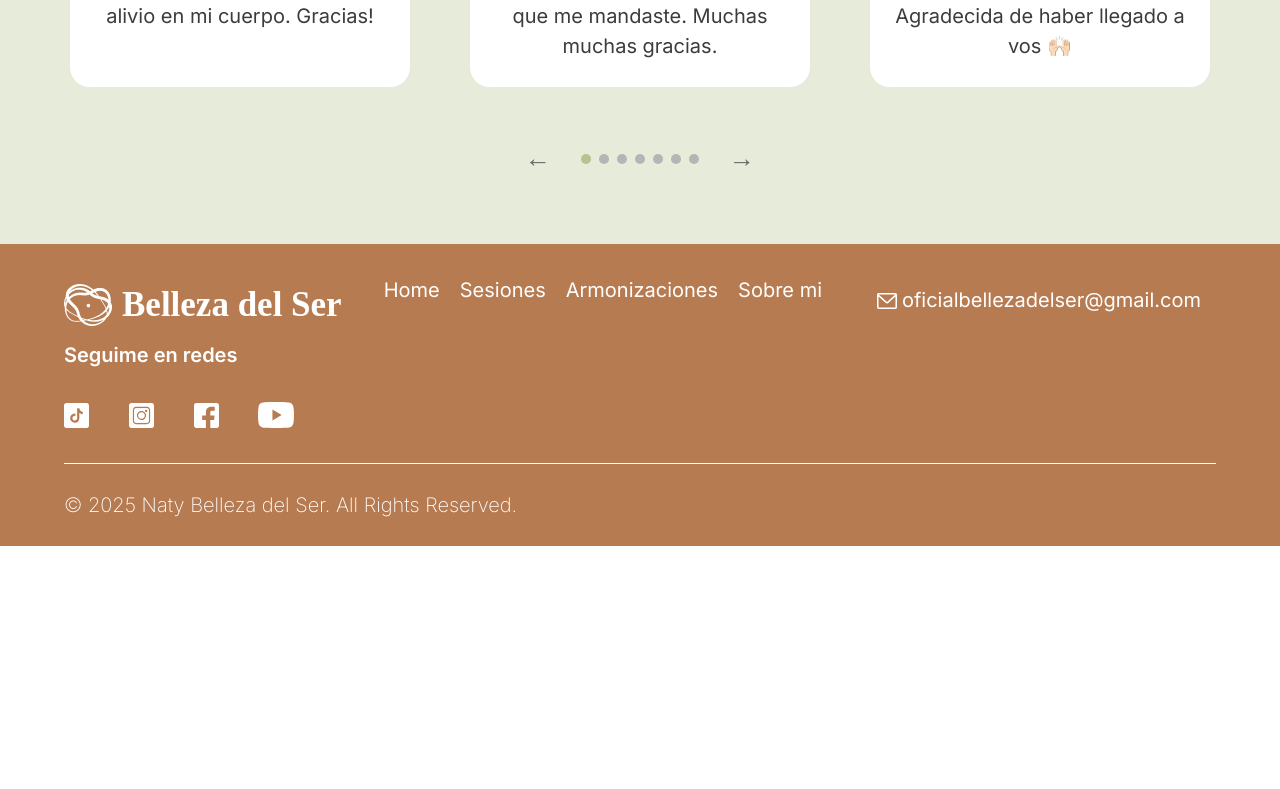
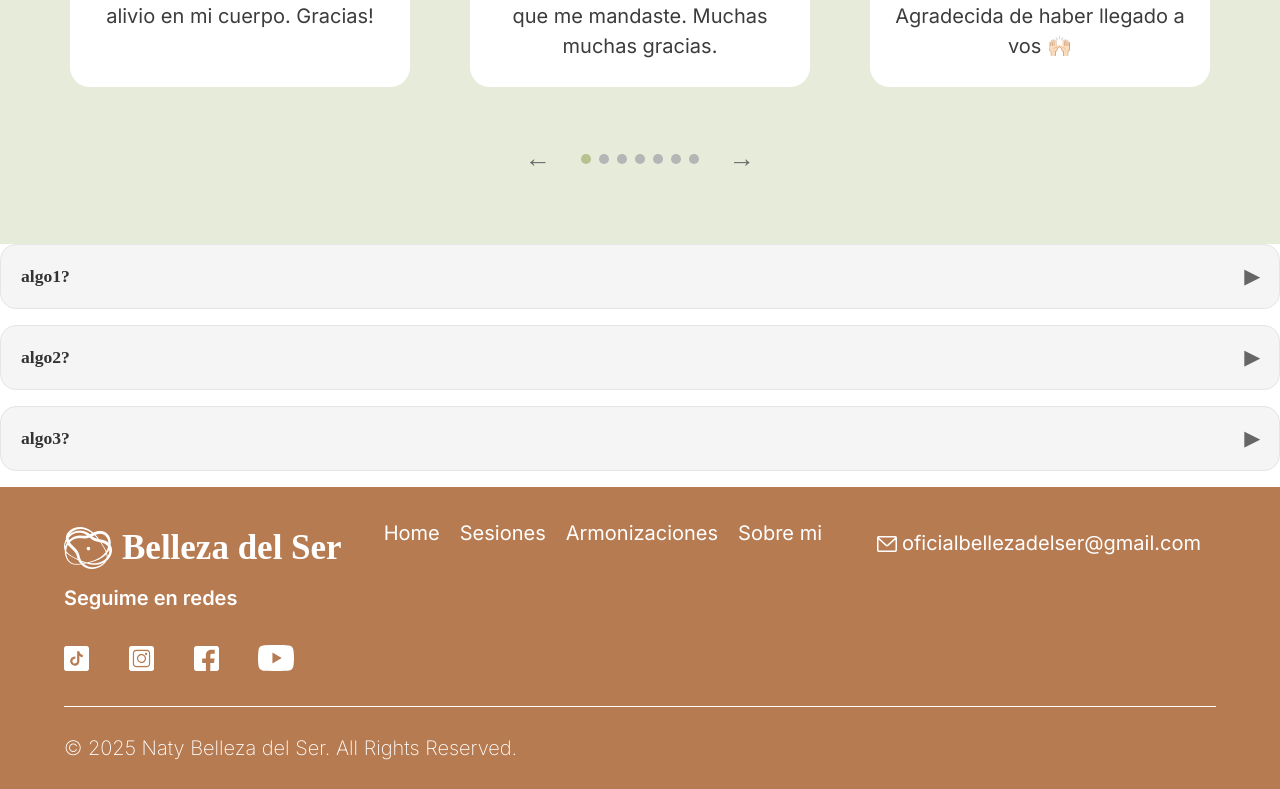
Before and after one commit to AlexisBazila/bellezadelser, a React (Vite) app: page / in a window 1280 px wide. Shown: the part 4201-4990 px from the top of the page. Before the commit the page ends 4747 px from the top, so only its background shows below. Built offline with nearby package versions, Linux system fonts and the light colour scheme; a small style sheet from the web is missing; a web font is replaced by a local one.

Commit message:
Acordeon FQA

```diff
--- a/src/App.jsx
+++ b/src/App.jsx
@@ -27,7 +27,7 @@ function App() {
           path="/sesiones/acompañamiento"
           element={<SesionAcompañamiento />}
         />
-        <Route path="/Armonizaciones/activaciones" element={<Proximamente />} />
+        <Route path="/Armonizaciones/activaciones" element={<Activaciones />} />
         <Route path="/carrito" element={<Proximamente />} />
         <Route path="/Armonizaciones/ebooks" element={<Proximamente />} />
         <Route path="/checkagenda" element={<CheckAgenda />} />
--- /dev/null
+++ b/src/components/AccordionMenu/AccordionMenu.css
@@ -0,0 +1,49 @@
+.accordion-item {
+    background-color: #f5f5f5;
+    border-radius: 16px;
+    margin-bottom: 16px;
+    border: 1px solid #e5e5e5;
+    overflow: hidden;
+}
+
+.accordion-header {
+    display: flex;
+    justify-content: space-between;
+    align-items: center;
+    cursor: pointer;
+    padding: 20px;
+    font-weight: 600;
+    font-size: 1.1rem;
+    color: #333;
+}
+
+.accordion-icon {
+    font-size: 1.2rem;
+    transition: transform 0.3s ease;
+    color: #666;
+}
+
+.accordion-icon.open {
+    transform: rotate(90deg);
+    /* estilo flecha tipo ">" que gira */
+}
+
+.accordion-content {
+    max-height: 0;
+    opacity: 0;
+    overflow: hidden;
+    transition: all 0.3s ease;
+    padding: 0 20px;
+}
+
+.accordion-content.open {
+    max-height: 300px;
+    opacity: 1;
+    padding: 0 20px 20px 20px;
+}
+
+.accordion-text {
+    color: #666;
+    font-size: 0.95rem;
+    line-height: 1.6;
+}
--- /dev/null
+++ b/src/components/AccordionMenu/AccordionMenu.jsx
@@ -0,0 +1,19 @@
+import React from "react";
+import "./AccordionMenu.css";
+
+function AccordionMenu({ pregunta, respuesta, isOpen, onClick }) {
+  return (
+    <div className="accordion-item">
+      <div className="accordion-header" onClick={onClick}>
+        {pregunta}
+        <span className={`accordion-icon ${isOpen ? "open" : ""}`}>▶</span>
+      </div>
+
+      <div className={`accordion-content ${isOpen ? "open" : ""}`}>
+        <p className="accordion-text">{respuesta}</p>
+      </div>
+    </div>
+  );
+}
+
+export default AccordionMenu;
--- /dev/null
+++ b/src/layouts/FQA/FQA.jsx
@@ -0,0 +1,28 @@
+import React, { useState } from "react";
+import AccordionMenu from "../../components/AccordionMenu/AccordionMenu";
+
+function FQA() {
+  const [activeIndex, setActiveIndex] = useState(null);
+
+  const data = [
+    { pregunta: "algo1?", respuesta: "respuesta1" },
+    { pregunta: "algo2?", respuesta: "respuesta2" },
+    { pregunta: "algo3?", respuesta: "respuesta3" },
+  ];
+
+  return (
+    <div>
+      {data.map((item, index) => (
+        <AccordionMenu
+          key={index}
+          pregunta={item.pregunta}
+          respuesta={item.respuesta}
+          isOpen={activeIndex === index}
+          onClick={() => setActiveIndex(activeIndex === index ? null : index)}
+        />
+      ))}
+    </div>
+  );
+}
+
+export default FQA;
--- a/src/pages/Home.jsx
+++ b/src/pages/Home.jsx
@@ -4,6 +4,7 @@ import MissionSection from "../layouts/missionSection/MissionSection";
 import ExperienceSection from "../layouts/experienceSection/ExperienceSection";
 import ReviewsSection from "../layouts/reviewsSection/ReviewsSection";
 import SessionSection from "../layouts/sessionSection/SessionSection";
+import FQA from "../layouts/FQA/FQA";
 function Home() {
   return (
     <div>
@@ -12,6 +13,7 @@ function Home() {
       <ExperienceSection />
       <SessionSection />
       <ReviewsSection />
+      <FQA />
     </div>
   );
 }
```
